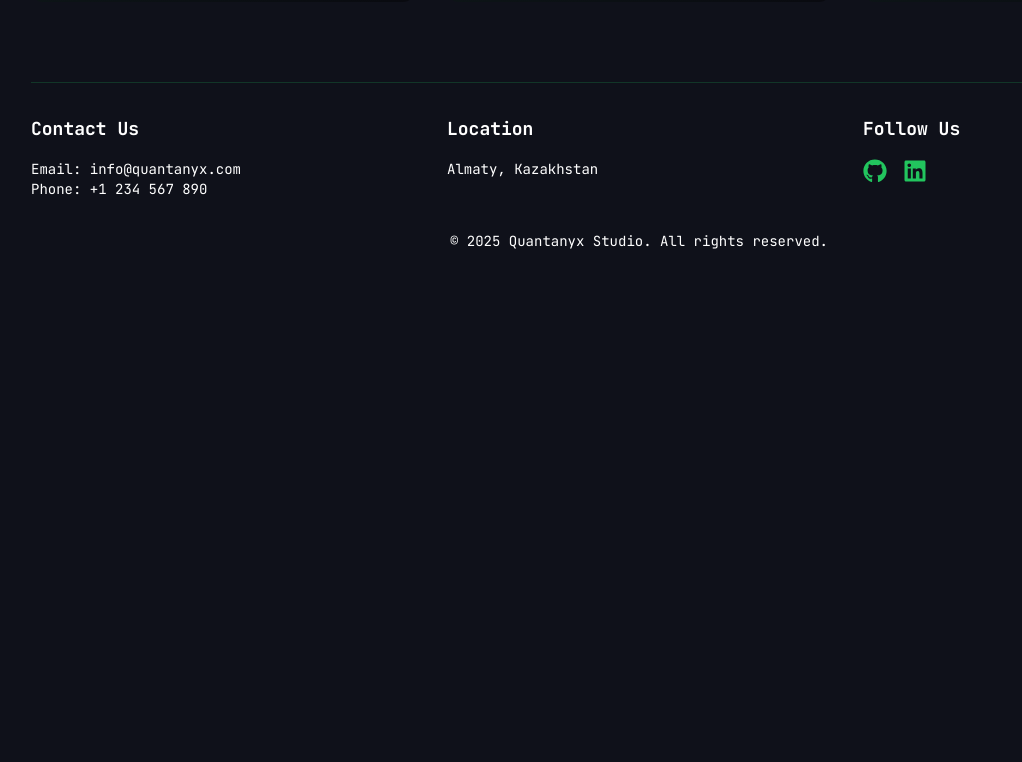
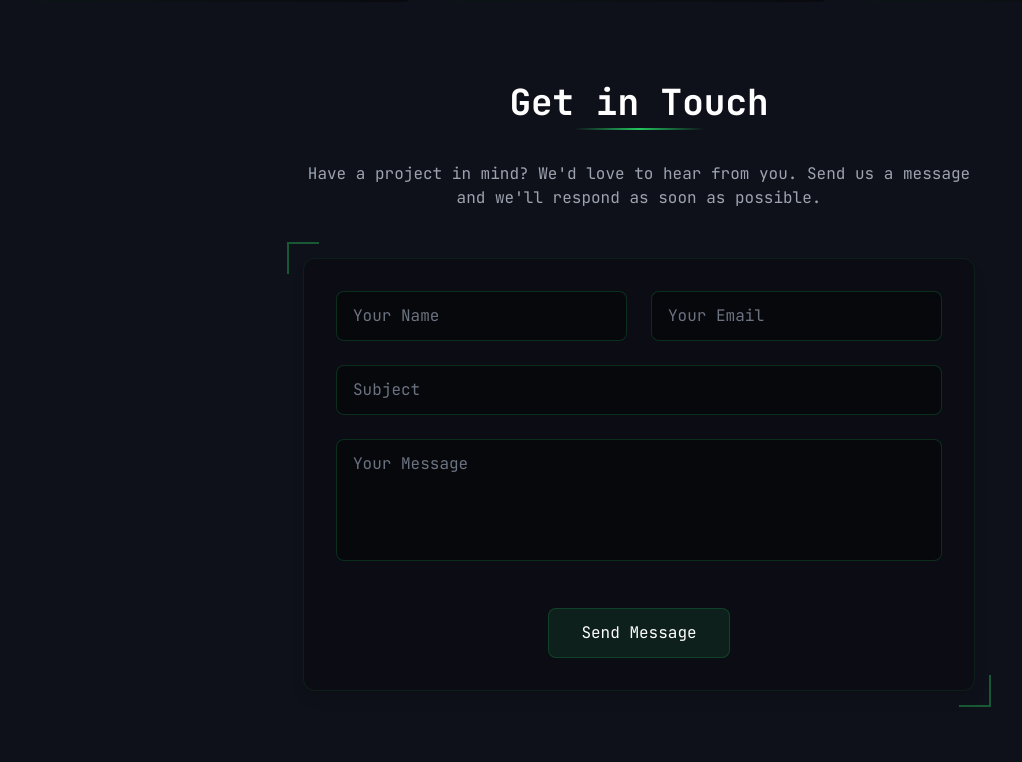
Before and after one commit to tanjim-cringebot/nexavira, a Next.js app: page / in a window 1280 px wide. Shown: the part 1638-2400 px from the top of the page, without its empty margins (1-1023 px from the left). Before the commit the page ends 1921 px from the top, so only its background shows below. Built offline with nearby package versions, Linux system fonts and the light colour scheme.

Commit message:
Add contact section with form and update footer information

```diff
--- a/app/page.js
+++ b/app/page.js
@@ -97,7 +97,10 @@ export default function Home() {
               </div>
 
               {/* Desktop Navigation */}
-              <div className="hidden sm:flex sm:justify-center sm:w-full">
+              <div className="hidden sm:flex sm:justify-between sm:w-full">
+                <div className="">
+                  <img src="/logo.png" alt="logo" className="h-8 w-auto" />
+                </div>
                 <div className="flex items-center space-x-2">
                   <a
                     href="#home"
@@ -203,7 +206,7 @@ export default function Home() {
         </div>
 
         {/* Description with responsive text */}
-        <div className="text-white text-sm sm:text-md mt-2 sm:mt-4 font-bold text-center sm:text-left">
+        <div className="text-white text-sm sm:text-md mt-2 sm:mt-4  text-center sm:text-left">
           We are a team of developers who are passionate about creating
           innovative solutions.
         </div>
@@ -503,18 +506,100 @@ export default function Home() {
           </div>
         </div>
 
+        {/* Contact Section */}
+        <div className="mt-16 sm:mt-20 px-0 sm:px-6 lg:px-8" id="contact">
+          <div className="text-center mb-8 sm:mb-12">
+            <h1 className="text-white text-xl sm:text-2xl md:text-3xl lg:text-4xl font-bold mb-3 sm:mb-4 relative inline-block">
+              Get in Touch
+              <div className="absolute -bottom-2 left-1/2 transform -translate-x-1/2 w-1/2 h-0.5 bg-gradient-to-r from-transparent via-green-500 to-transparent"></div>
+            </h1>
+            <p className="text-gray-400 text-xs sm:text-sm md:text-base max-w-2xl mx-auto mt-4 sm:mt-6 px-4 sm:px-0">
+              Have a project in mind? We'd love to hear from you. Send us a
+              message and we'll respond as soon as possible.
+            </p>
+          </div>
+
+          <div className="max-w-2xl mx-auto relative">
+            {/* Decorative elements - Hidden on mobile */}
+            <div className="hidden sm:block absolute -top-4 -left-4 w-8 h-8 border-l-2 border-t-2 border-green-500/40"></div>
+            <div className="hidden sm:block absolute -bottom-4 -right-4 w-8 h-8 border-r-2 border-b-2 border-green-500/40"></div>
+
+            <form className="space-y-4 sm:space-y-6 backdrop-blur-sm bg-black/20 p-4 sm:p-6 md:p-8 rounded-xl border border-green-500/10 shadow-lg">
+              <div className="grid grid-cols-1 sm:grid-cols-2 gap-4 sm:gap-6">
+                <div className="relative group">
+                  <input
+                    type="text"
+                    name="name"
+                    className="w-full px-3 sm:px-4 py-2.5 sm:py-3 bg-black/40 border border-green-500/20 rounded-lg
+                             focus:outline-none focus:border-green-500/40 focus:ring-1 focus:ring-green-500/20
+                             text-white text-sm sm:text-base transition-all duration-300 placeholder-gray-500"
+                    placeholder="Your Name"
+                  />
+                  <div className="absolute bottom-0 left-0 w-0 h-0.5 bg-green-500 transition-all duration-300 group-focus-within:w-full"></div>
+                </div>
+                <div className="relative group">
+                  <input
+                    type="email"
+                    name="email"
+                    className="w-full px-3 sm:px-4 py-2.5 sm:py-3 bg-black/40 border border-green-500/20 rounded-lg
+                             focus:outline-none focus:border-green-500/40 focus:ring-1 focus:ring-green-500/20
+                             text-white text-sm sm:text-base transition-all duration-300 placeholder-gray-500"
+                    placeholder="Your Email"
+                  />
+                  <div className="absolute bottom-0 left-0 w-0 h-0.5 bg-green-500 transition-all duration-300 group-focus-within:w-full"></div>
+                </div>
+              </div>
+              <div className="relative group">
+                <input
+                  type="text"
+                  name="subject"
+                  className="w-full px-3 sm:px-4 py-2.5 sm:py-3 bg-black/40 border border-green-500/20 rounded-lg
+                           focus:outline-none focus:border-green-500/40 focus:ring-1 focus:ring-green-500/20
+                           text-white text-sm sm:text-base transition-all duration-300 placeholder-gray-500"
+                  placeholder="Subject"
+                />
+                <div className="absolute bottom-0 left-0 w-0 h-0.5 bg-green-500 transition-all duration-300 group-focus-within:w-full"></div>
+              </div>
+              <div className="relative group">
+                <textarea
+                  name="message"
+                  rows="4"
+                  className="w-full px-3 sm:px-4 py-2.5 sm:py-3 bg-black/40 border border-green-500/20 rounded-lg
+                           focus:outline-none focus:border-green-500/40 focus:ring-1 focus:ring-green-500/20
+                           text-white text-sm sm:text-base transition-all duration-300 placeholder-gray-500 resize-none"
+                  placeholder="Your Message"
+                ></textarea>
+                <div className="absolute bottom-0 left-0 w-0 h-0.5 bg-green-500 transition-all duration-300 group-focus-within:w-full"></div>
+              </div>
+              <div className="text-center pt-2 sm:pt-4">
+                <button
+                  type="submit"
+                  className="group relative w-full sm:w-auto px-6 sm:px-8 py-2.5 sm:py-3 bg-green-500/10 text-white rounded-lg overflow-hidden transition-all duration-300
+                           hover:bg-green-500/20 border border-green-500/20 hover:border-green-500/40 text-sm sm:text-base"
+                >
+                  <div className="relative z-10">Send Message</div>
+                  <div
+                    className="absolute inset-0 bg-gradient-to-r from-green-500/0 via-green-500/10 to-green-500/0
+                                transform translate-x-[-100%] group-hover:translate-x-[100%] transition-transform duration-1000"
+                  ></div>
+                </button>
+              </div>
+            </form>
+          </div>
+        </div>
+
         {/* Footer */}
         <footer className="mt-16 sm:mt-20 pb-8 border-t border-green-500 border-opacity-20">
           <div className="pt-8 grid grid-cols-1 md:grid-cols-3 gap-8">
             <div>
               <h3 className="text-white text-lg font-bold mb-4">Contact Us</h3>
-              <p className="text-white text-sm">Email: info@quantanyx.com</p>
-              <p className="text-white text-sm">Phone: +1 234 567 890</p>
+              <p className="text-white text-sm">Email: info@quantanyx.studio</p>
+              <p className="text-white text-sm">Phone: +8801717171717</p>
             </div>
 
             <div>
               <h3 className="text-white text-lg font-bold mb-4">Location</h3>
-              <p className="text-white text-sm">Almaty, Kazakhstan</p>
+              <p className="text-white text-sm">Dhaka, Bangladesh</p>
             </div>
 
             <div>
```
